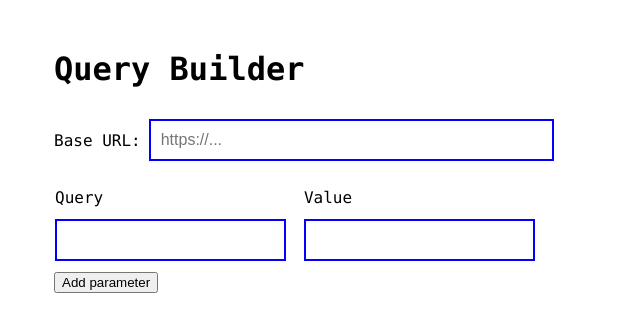
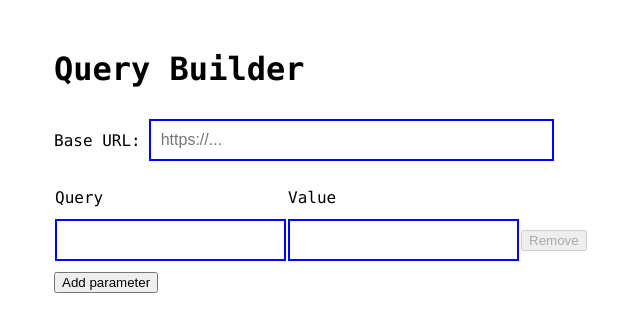
Before and after one commit to stphnnnn/query-builder, a React (Create React App) app: page / in a window 1280 px wide. Shown: the top 332 px of the page, without its empty margins (336-976 px from the left). Built offline with nearby package versions, Linux system fonts and the light colour scheme; the HTML template or start-up script is replaced by a standard one.

Commit message:
Disabled first remove button

```diff
--- a/src/ParamsTable.js
+++ b/src/ParamsTable.js
@@ -46,9 +46,9 @@ export const ParamsTable = ({ params, setParams }) => {
               />
             </td>
             <td>
-              {i !== 0 && (
-                <button onClick={() => handleQueryRemove(i)}>Remove</button>
-              )}
+              <button onClick={() => handleQueryRemove(i)} disabled={i === 0}>
+                Remove
+              </button>
             </td>
           </tr>
         ))}
```
